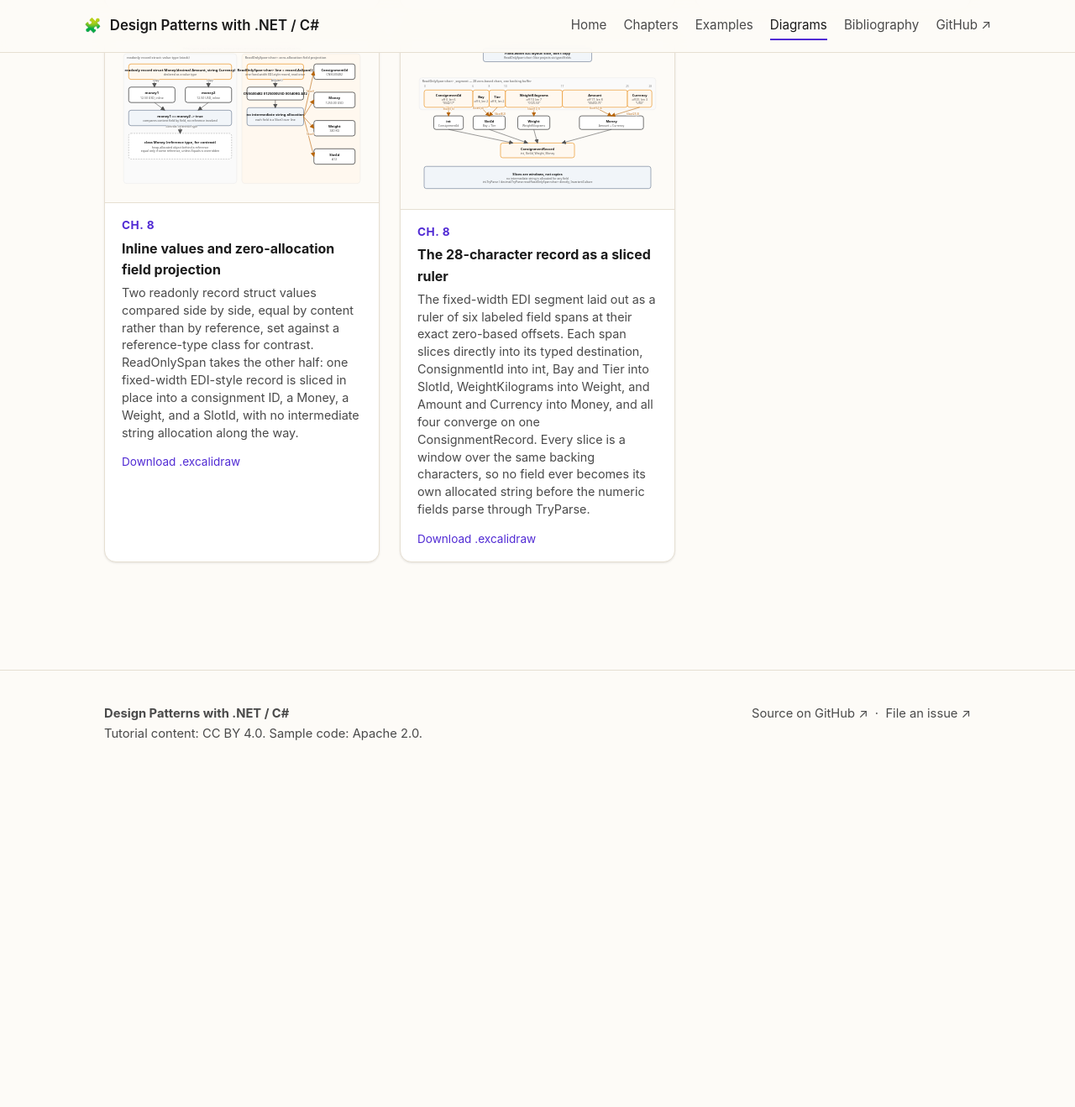
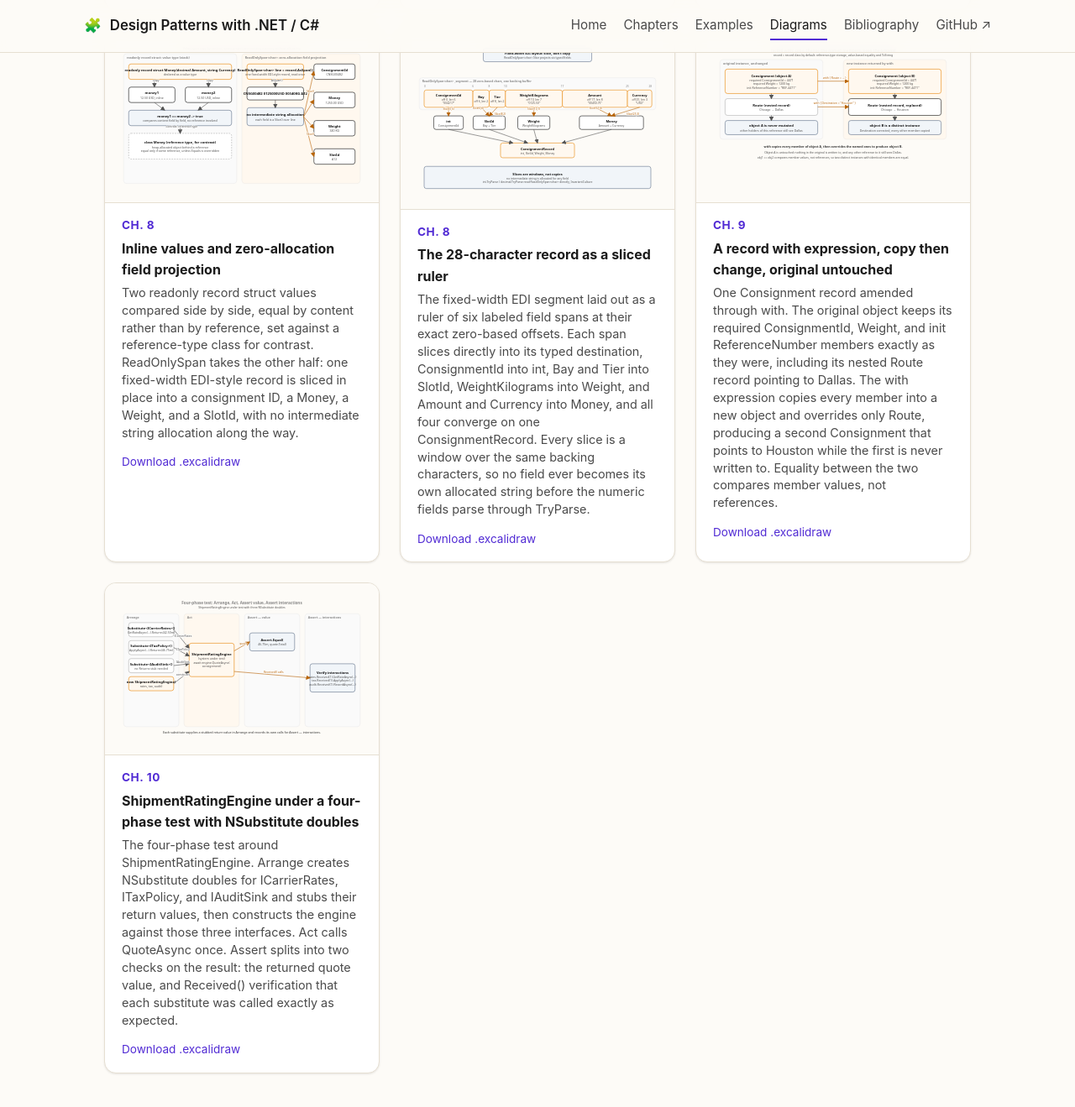
Before and after one commit to patterncatalyst/csharp-design-patterns, a Jekyll site: the page built from diagrams.html, in a window 1280 px wide and 1400 px high, scrolled down 2734 px. Shown: the top 1319 px of the window at 84% size. Built offline with Jekyll 4.4.1, drawn with Linux system fonts in a browser that asks for light colours; before the commit the page ends 3668 px from its top, so only the background shows below that.

Commit message:
docs(r05): ch9-10 primary diagrams + diagrams.yml entries

```diff
--- a/_data/diagrams.yml
+++ b/_data/diagrams.yml
@@ -148,3 +148,26 @@
     four converge on one ConsignmentRecord. Every slice is a window over the
     same backing characters, so no field ever becomes its own allocated
     string before the numeric fields parse through TryParse.
+
+- name: 09-nrts-records-init-required-with
+  section: "Ch. 9"
+  title: A record with expression, copy then change, original untouched
+  caption: >-
+    One Consignment record amended through with. The original object keeps
+    its required ConsignmentId, Weight, and init ReferenceNumber members
+    exactly as they were, including its nested Route record pointing to
+    Dallas. The with expression copies every member into a new object and
+    overrides only Route, producing a second Consignment that points to
+    Houston while the first is never written to. Equality between the two
+    compares member values, not references.
+
+- name: 10-testing-with-xunit-and-nsubstitute
+  section: "Ch. 10"
+  title: ShipmentRatingEngine under a four-phase test with NSubstitute doubles
+  caption: >-
+    The four-phase test around ShipmentRatingEngine. Arrange creates
+    NSubstitute doubles for ICarrierRates, ITaxPolicy, and IAuditSink and
+    stubs their return values, then constructs the engine against those
+    three interfaces. Act calls QuoteAsync once. Assert splits into two
+    checks on the result: the returned quote value, and Received()
+    verification that each substitute was called exactly as expected.
```
Also changed, not shown: diagrams/09-nrts-records-init-required-with.svg (added), diagrams/10-testing-with-xunit-and-nsubstitute.svg (added), 2 other files.
